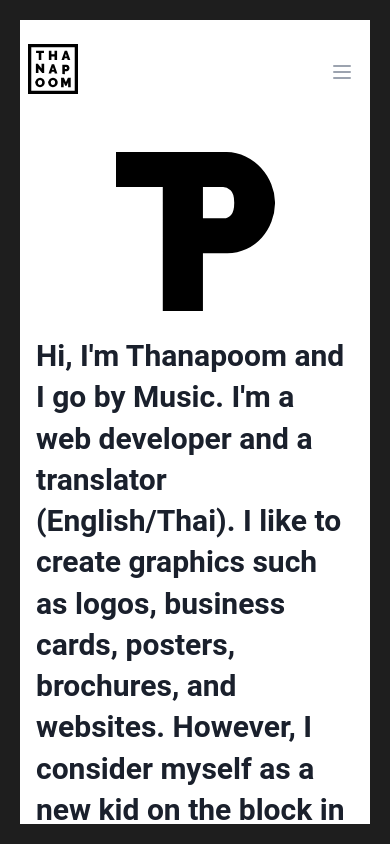
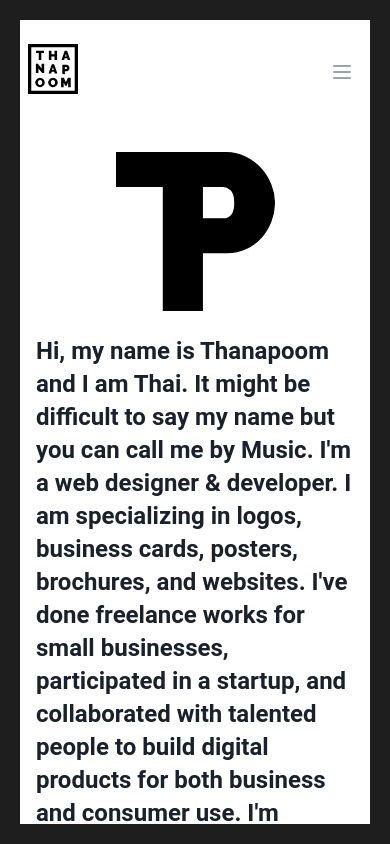
Before and after one commit to thanapoom21/portfolio-nextjs, a Next.js app: page / in a window 390 px wide. Built offline with nearby package versions, Linux system fonts and the light colour scheme.

Commit message:
update wording on landing page, and social media links

```diff
--- a/components/footer.js
+++ b/components/footer.js
@@ -2,9 +2,9 @@ import Link from "next/link";
 import { Disclosure } from "@headlessui/react";
 
 const navigation = [
-  { name: "Github", href: "https://www.github.com", current: false },
-  { name: "Twitter", href: "https://www.twitter.com", current: false },
-  { name: "Facebook", href: "https://www.facebook.com", current: false },
+  { name: "Github", href: "https://github.com/thanapoom21", current: false },
+  { name: "Twitter", href: "https://twitter.com/music_ptjrk", current: false },
+  // { name: "Instagram", href: "https://www.instagram.com/musictp/", current: false },
 ];
 
 function classNames(...classes) {
--- a/pages/index.js
+++ b/pages/index.js
@@ -2,6 +2,7 @@ import Head from "next/head";
 import Layout from "../components/layout";
 import utilStyles from "../styles/utils.module.css";
 import { SITE_TITLE } from "../lib/constants";
+import { Box, VStack } from "@chakra-ui/react";
 
 export default function Home() {
   return (
@@ -10,32 +11,30 @@ export default function Home() {
         <title>{SITE_TITLE}</title>
       </Head>
       <section className={utilStyles.headingMd}>
+        <VStack spacing={12}>
+          <Box>
             <p
-          className={`${utilStyles.landingP} text-3xl leading-snug md:text-6xl font-bold md:leading-snug`}
+              className={`${utilStyles.landingP} text-2xl leading-snug md:text-6xl font-bold md:leading-snug`}
             >
-          Hi, I&apos;m Thanapoom and I go by Music. I&apos;m a web developer and
-          a translator (English/Thai). I like to create graphics such as logos,
-          business cards, posters, brochures, and websites. However, I consider
-          myself as a new kid on the block in this field because there are many
-          things that I don&apos;t fully understand. I am eager to learn new
-          things. I&apos;ve done freelance work for small businesses,
-          participated in startups, and collaborated with talented people to
-          build digital products for both business and consumer use. I&apos;m
-          naturally curious, relentlessly optimistic, and gradually & constantly
-          improving my ability. 🎉
+              Hi, my name is Thanapoom and I am Thai. It might be difficult to
+              say my name but you can call me by Music. I&apos;m a web designer
+              & developer. I am specializing in logos, business cards, posters,
+              brochures, and websites. I&apos;ve done freelance works for small
+              businesses, participated in a startup, and collaborated with
+              talented people to build digital products for both business and
+              consumer use. I&apos;m naturally curious, relentlessly optimistic,
+              and gradually & constantly improving my abilities. 🎉
             </p>
+          </Box>
+
+          <Box>
             <p
-          className={`${utilStyles.landingP} text-3xl leading-snug md:text-6xl font-bold md:leading-snug`}
-        >
-          Pop quiz: what’s the greatest thing to happen to your mind, body, and
-          soul in recent history? A cheeseburger, obviously. Cheeseburgers know
-          that what you want can also be what you need.
-        </p>
-        <p
-          className={`${utilStyles.landingP} text-3xl leading-snug md:text-6xl font-bold md:leading-snug`}
+              className={`${utilStyles.landingP} text-2xl leading-snug md:text-6xl font-bold md:leading-snug`}
             >
               If you feel like having a chat, feel free to drop me a line.
             </p>
+          </Box>
+        </VStack>
       </section>
     </Layout>
   );
```
Lines whose indentation alone changed are shown as unchanged.
